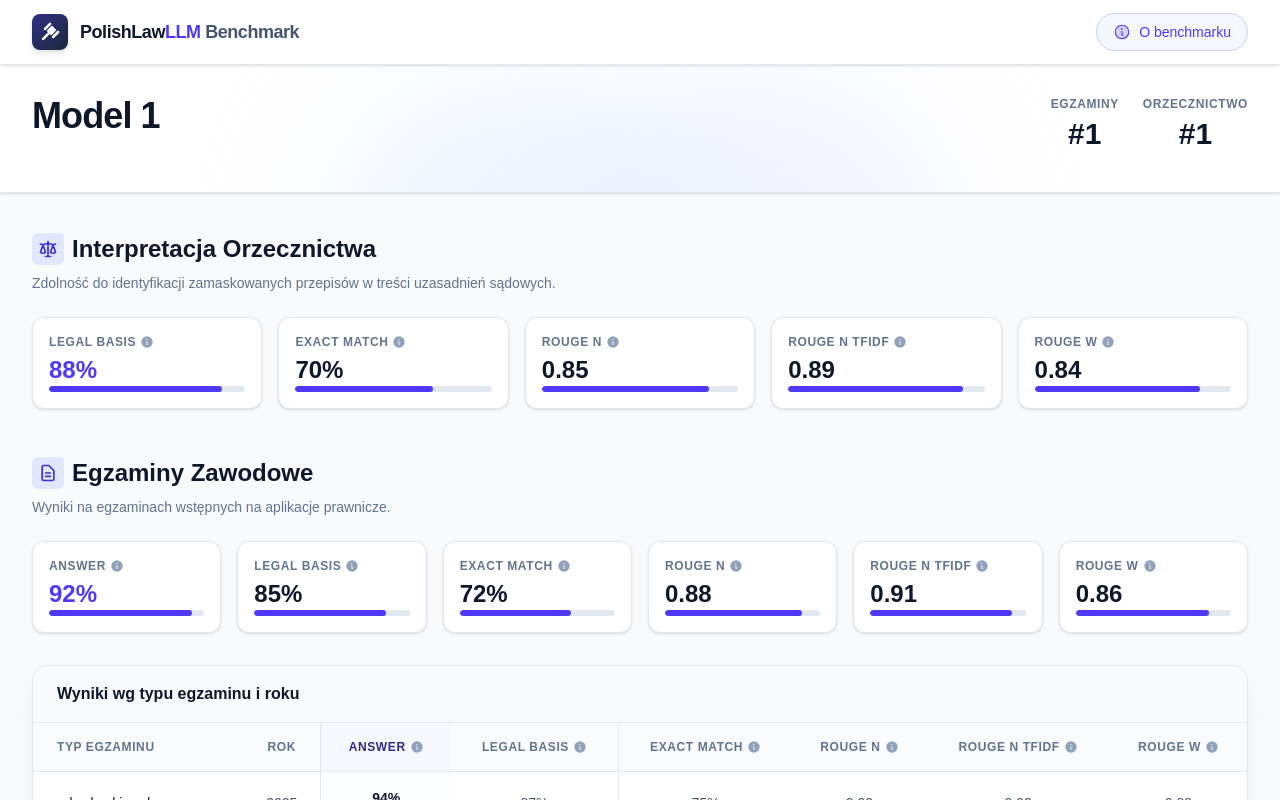
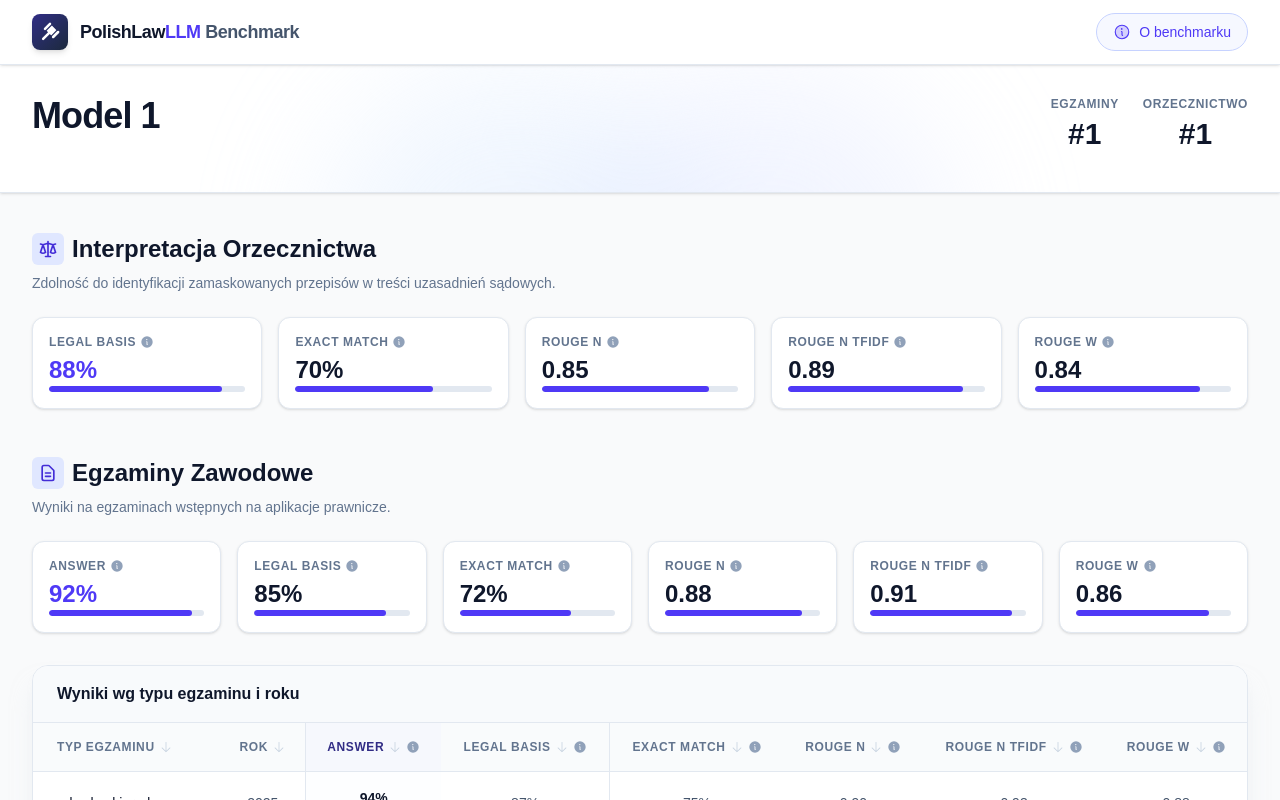
Before and after one commit to PiotrTyrakowski/PolishLawLLM-Benchmark, a Next.js app in the folder frontend/: page /models/model_1 in a window 1280 px wide. Shown: the top 800 px of the page. Built offline with nearby package versions, Linux system fonts and the light colour scheme.

Commit message:
static page reload and sorting on model page

```diff
--- a/frontend/next.config.ts
+++ b/frontend/next.config.ts
@@ -3,10 +3,6 @@ import type { NextConfig } from "next";
 const nextConfig: NextConfig = {
   output: 'export',
   reactCompiler: true,
-  // cacheComponents disabled due to known issues with dynamic routes
-  // See: https://github.com/vercel/next.js/issues/85240
-  // Re-enable when fixed in a future Next.js release
-  cacheComponents: false,
 };
 
 export default nextConfig;
--- a/frontend/src/app/models/[modelId]/page.tsx
+++ b/frontend/src/app/models/[modelId]/page.tsx
@@ -9,9 +9,6 @@ import {
   getExamsData,
   getJudgmentsData,
 } from '@/lib/data/dataProvider';
-
-// Revalidate data every 600 seconds (ISR)
-// export const revalidate = 600;
 
 interface ModelPageProps {
   params: Promise<{
--- a/frontend/src/components/sections/ModelStatsSection.tsx
+++ b/frontend/src/components/sections/ModelStatsSection.tsx
@@ -1,6 +1,7 @@
 'use client';
 
-import { useMemo } from 'react';
+import { useState, useMemo } from 'react';
+import { ArrowUp, ArrowDown } from '@phosphor-icons/react';
 import type { ModelDetail } from '@/lib/types';
 import { getMetricLabel, formatMetricValue, extractMetricKeys } from '@/lib/metricConfig';
 import { getMetricDescription } from '@/lib/metricDescriptions';
@@ -38,7 +39,9 @@ export default function ModelStatsSection({ data }: ModelStatsSectionProps) {
   const { profile, exams, judgments } = data;
   const accentColor = profile.isPolish ? 'bg-amber-500' : 'bg-indigo-600';
 
-  // Get the 'all' document for overall stats
+  const [sortKey, setSortKey] = useState<string | null>(null);
+  const [sortAsc, setSortAsc] = useState(false);
+
   const examsOverall = useMemo(() => {
     const allDoc = exams.find(e => e.examType === 'all');
     return allDoc
@@ -46,7 +49,6 @@ export default function ModelStatsSection({ data }: ModelStatsSectionProps) {
       : { accuracyMetrics: {}, textMetrics: {} };
   }, [exams]);
 
-  // Filter out 'all' document for the breakdown table
   const individualExams = useMemo(() => exams.filter(e => e.examType !== 'all'), [exams]);
 
   const { accuracyKeys: examAccKeys, textKeys: examTextKeys } = useMemo(() => {
@@ -58,6 +60,37 @@ export default function ModelStatsSection({ data }: ModelStatsSectionProps) {
     if (!judgments) return { accuracyKeys: [], textKeys: [] };
     return extractMetricKeys([judgments]);
   }, [judgments]);
+
+  const sortedExams = useMemo(() => {
+    if (!sortKey) return individualExams;
+
+    return [...individualExams].sort((a, b) => {
+      let aVal: number | string;
+      let bVal: number | string;
+
+      if (sortKey === 'examType') {
+        aVal = a.examType;
+        bVal = b.examType;
+        return sortAsc ? aVal.localeCompare(bVal) : bVal.localeCompare(aVal);
+      } else if (sortKey === 'year') {
+        aVal = a.year ?? 0;
+        bVal = b.year ?? 0;
+      } else {
+        aVal = a.accuracyMetrics[sortKey] ?? a.textMetrics[sortKey] ?? 0;
+        bVal = b.accuracyMetrics[sortKey] ?? b.textMetrics[sortKey] ?? 0;
+      }
+      return sortAsc ? (aVal as number) - (bVal as number) : (bVal as number) - (aVal as number);
+    });
+  }, [individualExams, sortKey, sortAsc]);
+
+  const handleSort = (key: string) => {
+    if (sortKey === key) {
+      setSortAsc(!sortAsc);
+    } else {
+      setSortKey(key);
+      setSortAsc(false);
+    }
+  };
 
   return (
     <div className="space-y-8 sm:space-y-12">
@@ -147,22 +180,50 @@ export default function ModelStatsSection({ data }: ModelStatsSectionProps) {
               <table className="min-w-full divide-y divide-slate-200">
                 <thead>
                   <tr className="bg-slate-50/80">
-                    <th scope="col" className="px-2 sm:px-4 md:px-6 py-2 sm:py-3 md:py-4 text-left text-[10px] sm:text-xs font-bold text-slate-500 uppercase tracking-wider">
-                      Typ Egzaminu
+                    <th
+                      scope="col"
+                      className="px-2 sm:px-4 md:px-6 py-2 sm:py-3 md:py-4 text-left text-[10px] sm:text-xs font-bold text-slate-500 uppercase tracking-wider cursor-pointer hover:bg-slate-100"
+                      onClick={() => handleSort('examType')}
+                    >
+                      <span className="inline-flex items-center gap-0.5 sm:gap-1">
+                        Typ Egzaminu
+                        {sortKey === 'examType' ? (
+                          sortAsc ? <ArrowUp size={14} weight="bold" className="text-indigo-600" /> : <ArrowDown size={14} weight="bold" className="text-indigo-600" />
+                        ) : (
+                          <ArrowDown size={14} className="text-slate-300" />
+                        )}
+                      </span>
                     </th>
-                    <th scope="col" className="px-2 sm:px-4 py-2 sm:py-3 md:py-4 text-center text-[10px] sm:text-xs font-bold text-slate-500 uppercase tracking-wider">
-                      Rok
+                    <th
+                      scope="col"
+                      className="px-2 sm:px-4 py-2 sm:py-3 md:py-4 text-center text-[10px] sm:text-xs font-bold text-slate-500 uppercase tracking-wider cursor-pointer hover:bg-slate-100"
+                      onClick={() => handleSort('year')}
+                    >
+                      <span className="inline-flex items-center gap-0.5 sm:gap-1">
+                        Rok
+                        {sortKey === 'year' ? (
+                          sortAsc ? <ArrowUp size={14} weight="bold" className="text-indigo-600" /> : <ArrowDown size={14} weight="bold" className="text-indigo-600" />
+                        ) : (
+                          <ArrowDown size={14} className="text-slate-300" />
+                        )}
+                      </span>
                     </th>
                     {examAccKeys.map((key, idx) => (
                       <th
                         key={`acc-${key}`}
                         scope="col"
-                        className={`px-2 sm:px-4 py-2 sm:py-3 md:py-4 text-center text-[10px] sm:text-xs font-bold uppercase tracking-wider whitespace-nowrap ${
+                        className={`px-2 sm:px-4 py-2 sm:py-3 md:py-4 text-center text-[10px] sm:text-xs font-bold uppercase tracking-wider whitespace-nowrap cursor-pointer hover:bg-slate-100 ${
                           idx === 0 ? 'text-indigo-900 bg-indigo-50/30 border-l border-slate-200' : 'text-slate-500'
                         }`}
+                        onClick={() => handleSort(key)}
                       >
-                        <span className="inline-flex items-center gap-1">
+                        <span className="inline-flex items-center gap-0.5 sm:gap-1">
                           {getMetricLabel(key)}
+                          {sortKey === key ? (
+                            sortAsc ? <ArrowUp size={14} weight="bold" className="text-indigo-600" /> : <ArrowDown size={14} weight="bold" className="text-indigo-600" />
+                          ) : (
+                            <ArrowDown size={14} className="text-slate-300" />
+                          )}
                           <Tooltip content={getMetricDescription(key)} />
                         </span>
                       </th>
@@ -171,12 +232,18 @@ export default function ModelStatsSection({ data }: ModelStatsSectionProps) {
                       <th
                         key={`text-${key}`}
                         scope="col"
-                        className={`px-2 sm:px-4 py-2 sm:py-3 md:py-4 text-center text-[10px] sm:text-xs font-bold text-slate-500 uppercase tracking-wider whitespace-nowrap ${
+                        className={`px-2 sm:px-4 py-2 sm:py-3 md:py-4 text-center text-[10px] sm:text-xs font-bold text-slate-500 uppercase tracking-wider whitespace-nowrap cursor-pointer hover:bg-slate-100 ${
                           idx === 0 ? 'border-l border-slate-200' : ''
                         }`}
+                        onClick={() => handleSort(key)}
                       >
-                        <span className="inline-flex items-center gap-1">
+                        <span className="inline-flex items-center gap-0.5 sm:gap-1">
                           {getMetricLabel(key)}
+                          {sortKey === key ? (
+                            sortAsc ? <ArrowUp size={14} weight="bold" className="text-indigo-600" /> : <ArrowDown size={14} weight="bold" className="text-indigo-600" />
+                          ) : (
+                            <ArrowDown size={14} className="text-slate-300" />
+                          )}
                           <Tooltip content={getMetricDescription(key)} />
                         </span>
                       </th>
@@ -184,7 +251,7 @@ export default function ModelStatsSection({ data }: ModelStatsSectionProps) {
                   </tr>
                 </thead>
                 <tbody className="bg-white divide-y divide-slate-100 text-xs sm:text-sm">
-                  {individualExams.map((item) => (
+                  {sortedExams.map((item) => (
                     <tr key={`${item.examType}-${item.year}`} className="hover:bg-slate-50 transition-colors">
                       <td className="px-2 sm:px-4 md:px-6 py-2 sm:py-3 md:py-4 font-medium text-slate-900 text-xs sm:text-sm whitespace-nowrap">
                         {item.examType}
--- a/frontend/src/lib/metricConfig.ts
+++ b/frontend/src/lib/metricConfig.ts
@@ -20,7 +20,6 @@ export function formatMetricValue(value: number, metricKey?: string): string {
   return `${(value * 100).toFixed(0)}%`;
 }
 
-// Extract all unique metric keys from data array
 export function extractMetricKeys(
   data: Array<{ accuracyMetrics: Record<string, number>; textMetrics: Record<string, number> }>
 ): { accuracyKeys: string[]; textKeys: string[] } {
```
Also changed, not shown: frontend/firebase.json.
